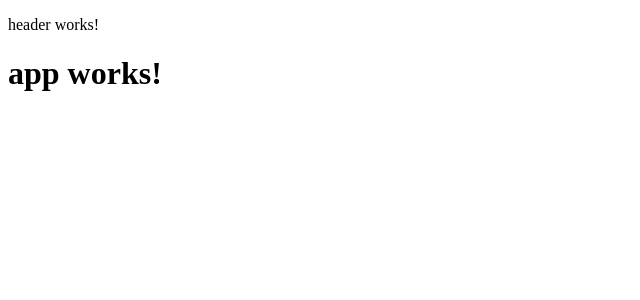
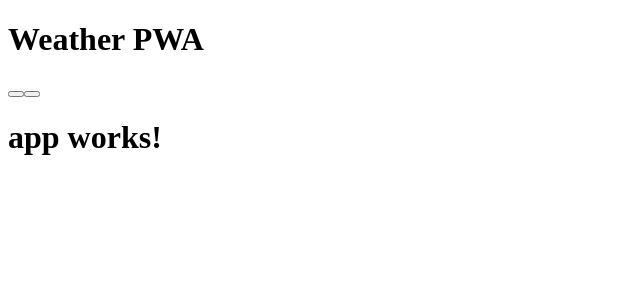
Before and after one commit to HeliumDragon/prog-site, an Angular app: page / in a window 1280 px wide. Shown: the top 300 px of the page, without its empty margins (0-640 px from the left). Built offline with nearby package versions, Linux system fonts and the light colour scheme.

Commit message:
Updated components

```diff
--- a/src/app/app.component.html
+++ b/src/app/app.component.html
@@ -1,4 +1,6 @@
-<app-header></app-header>
-<h1>
-  {{title}}
-</h1>
+<div>
+  <app-header></app-header>
+  <h1>
+    {{title}}
+  </h1>
+</div>
--- a/src/app/header/header.component.html
+++ b/src/app/header/header.component.html
@@ -1,3 +1,5 @@
-<p>
-  header works!
-</p>
+<header class="header">
+  <h1 class="header__title">Weather PWA</h1>
+  <button id="butRefresh" class="headerButton" aria-label="Refresh"></button>
+  <button id="butAdd" class="headerButton" aria-label="Add"></button>
+</header>
--- a/src/app/header/header.component.ts
+++ b/src/app/header/header.component.ts
@@ -10,7 +10,7 @@ export class HeaderComponent implements OnInit {
   constructor() { }
 
   ngOnInit() {
-    console.log('header init')
+    console.log('header init');
   }
 
 }
```
